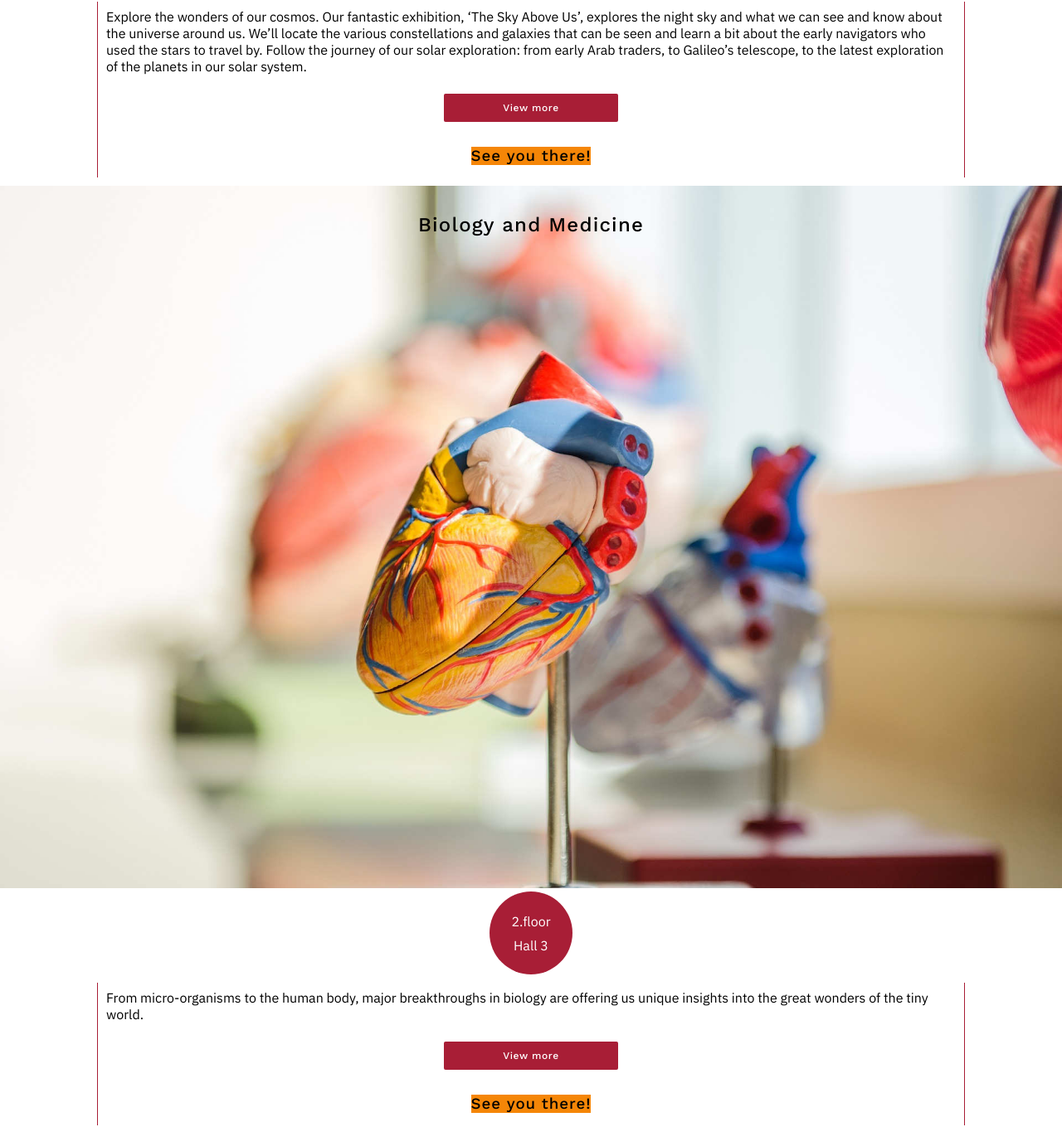
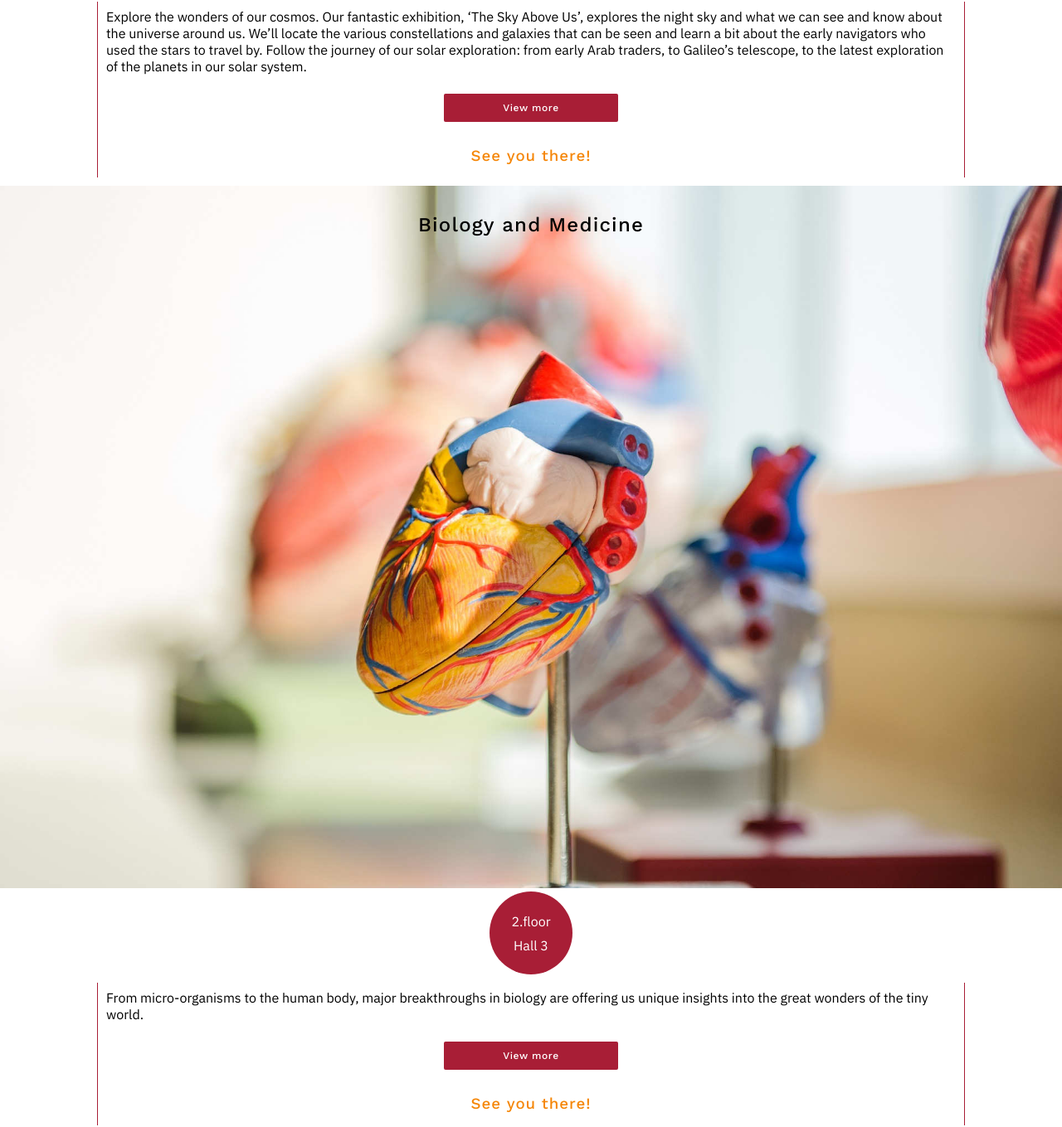
Before and after one commit to puggen1/semester-project-1, a plain HTML site: page exhibits.html in a window 1280 px wide. Shown: the part 1554-2913 px from the top of the page at 83% size. Drawn offline with nearby package versions, Linux system fonts and the light colour scheme.

Commit message:
visit and text
renamed info to visit for more suiting name/category, fixed orange text on some elements, prob now is contrast...

```diff
--- a/exhibits.html
+++ b/exhibits.html
@@ -54,7 +54,7 @@
                     Follow the journey of our solar exploration: from early Arab traders, to Galileo’s telescope, to the latest exploration of the planets in our solar system.
                 </p>
                 <a class="cta red">View more</a>
-                <h3 class="orange">See you there!</h3>
+                <h3 class="orange-text">See you there!</h3>
             </section>
         </article>
         <article class="exhibits flex">
@@ -74,7 +74,7 @@
         <p>From micro-organisms to the human body, major breakthroughs in biology are offering us unique insights into the great wonders of the tiny world.
         </p>
         <a class="cta red">View more</a>
-        <h3 class="orange">See you there!</h3>
+        <h3 class="orange-text">See you there!</h3>
     </section>
     </article>
     </main>
```
Also changed, not shown: visit.html (renamed from info.html).
